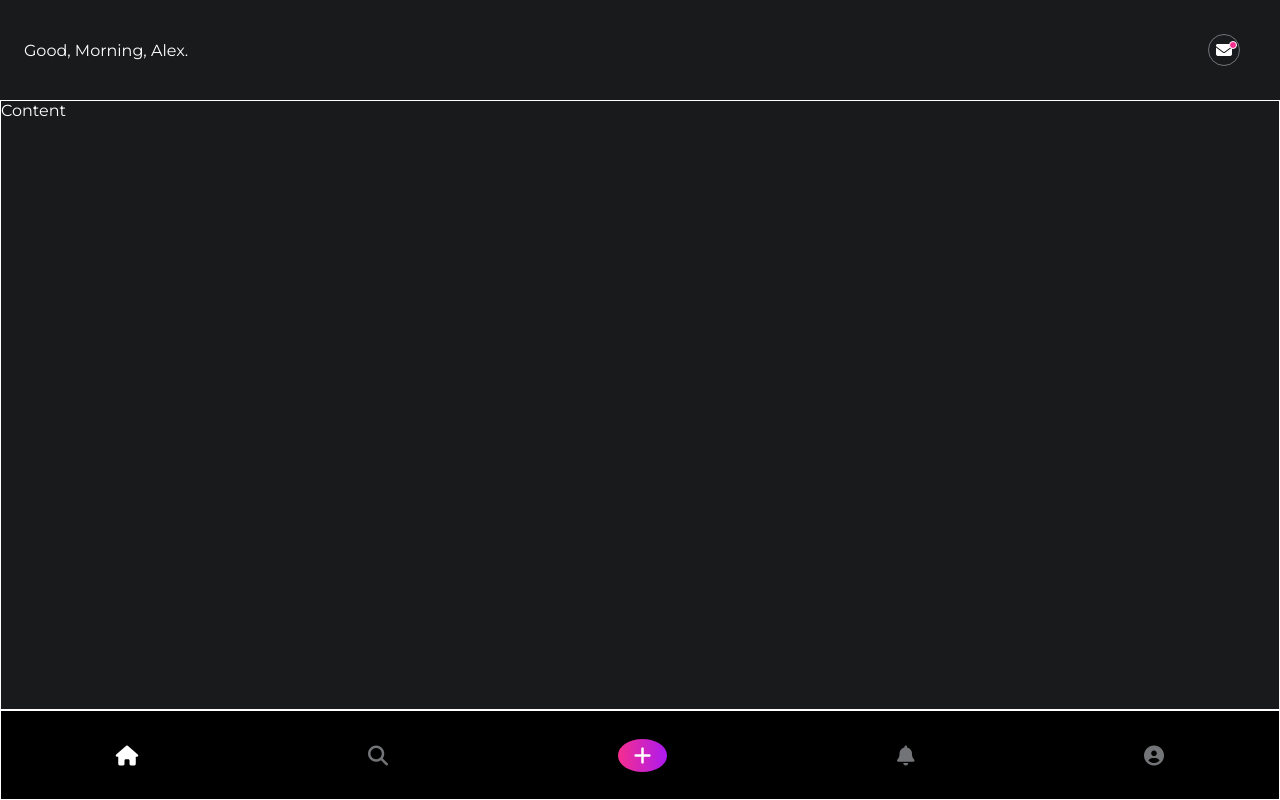
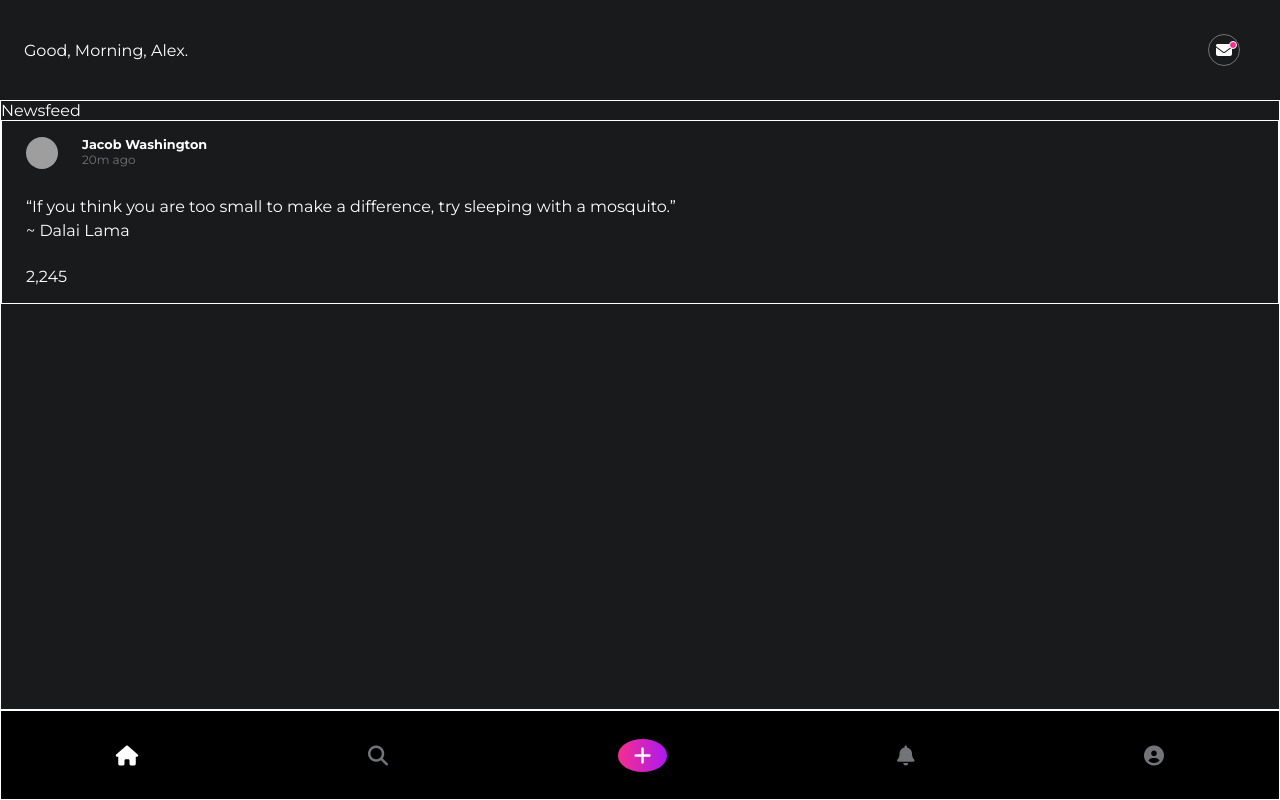
Before and after one commit to ronnyleibham/instagram-clone, a plain HTML site: page home.html in a window 1280 px wide. Drawn offline with Linux system fonts and the light colour scheme; grey boxes are pictures that could not be loaded.

Commit message:
Add grid to post container
Co-authored-by: Torben Feldmann <Torfeltorfel@users.noreply.github.com>

```diff
--- a/home.html
+++ b/home.html
@@ -19,7 +19,26 @@
     </header>
 
     <main class="main">
-      <h2>Content</h2>
+      <section>Newsfeed</section>
+      <section class="post">
+        <div class="avatar">
+          <img
+            class="avatar__image"
+            src="https://source.unsplash.com/100x100/?faces"
+            alt=""
+          />
+          <h2 class="avatar__heading">Jacob Washington</h2>
+          <span class="avatar__timespan">20m ago</span>
+        </div>
+        <p class="post__text">
+          “If you think you are too small to make a difference, try sleeping
+          with a mosquito.”<br />
+          ~ Dalai Lama
+        </p>
+        <div class="post__icons">
+          <p>2,245</p>
+        </div>
+      </section>
     </main>
 
     <footer class="footer navigation">
--- a/styles/components/post.css
+++ b/styles/components/post.css
@@ -0,0 +1,48 @@
+.post {
+  border: 1px solid white;
+  padding: 1rem 1.5rem;
+  display: grid;
+  grid-template-rows: 34px auto 20px;
+  grid-template-columns: auto 20px;
+  grid-template-areas:
+    "avatar burger-menu"
+    "content burger-menu"
+    "icons bookmark";
+  gap: 1.5rem;
+}
+
+.avatar {
+  grid-area: avatar;
+  display: flex;
+  flex-direction: column;
+  flex-wrap: wrap;
+  align-content: flex-start;
+}
+
+.avatar__image {
+  display: inline-block;
+  width: 2rem;
+  height: auto;
+  border-radius: 50%;
+  margin-right: 1.5rem;
+}
+
+.avatar__heading {
+  font-size: 0.8rem;
+  font-weight: 700;
+}
+
+.avatar__timespan {
+  font-size: 0.75rem;
+  color: var(--color-secondary-lighter-grey);
+}
+
+.post__text {
+  grid-area: content;
+  line-height: 24px;
+  font-weight: 400;
+}
+
+.post__icons {
+  grid-area: icons;
+}
```
